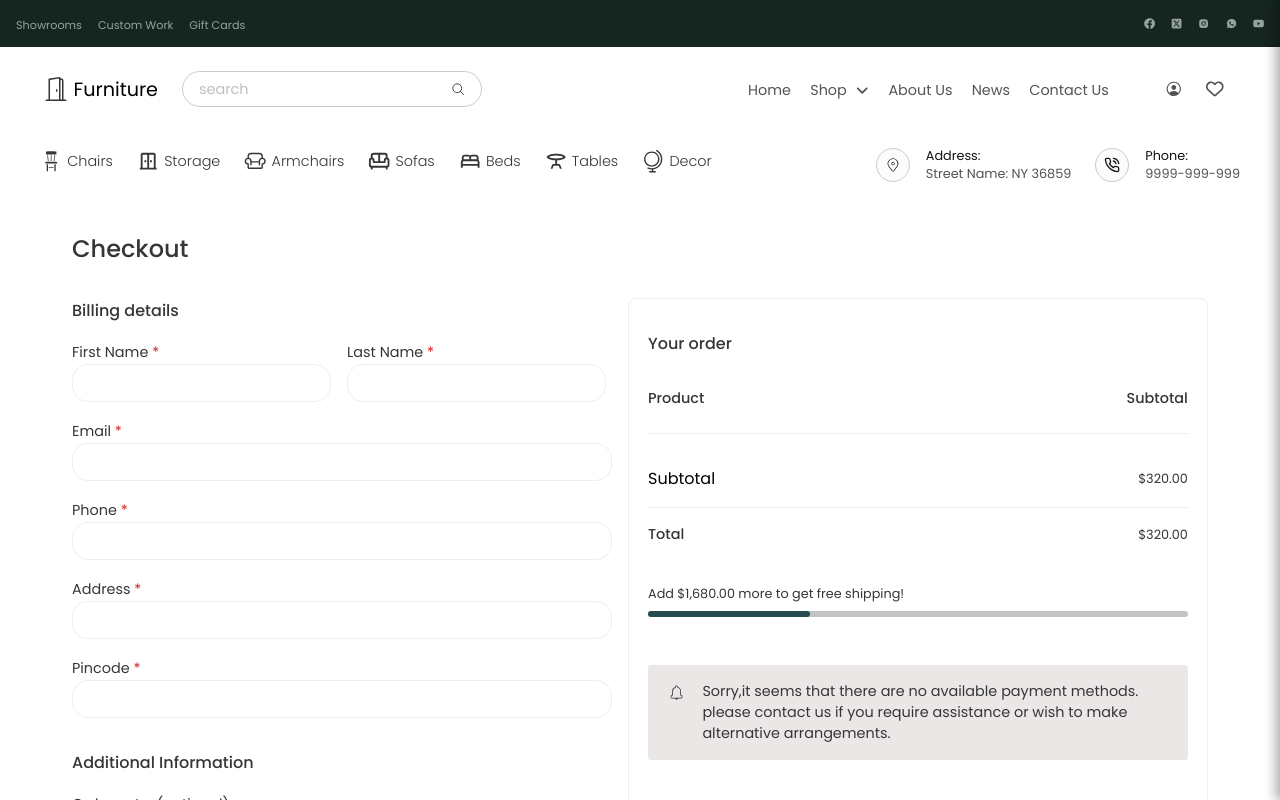
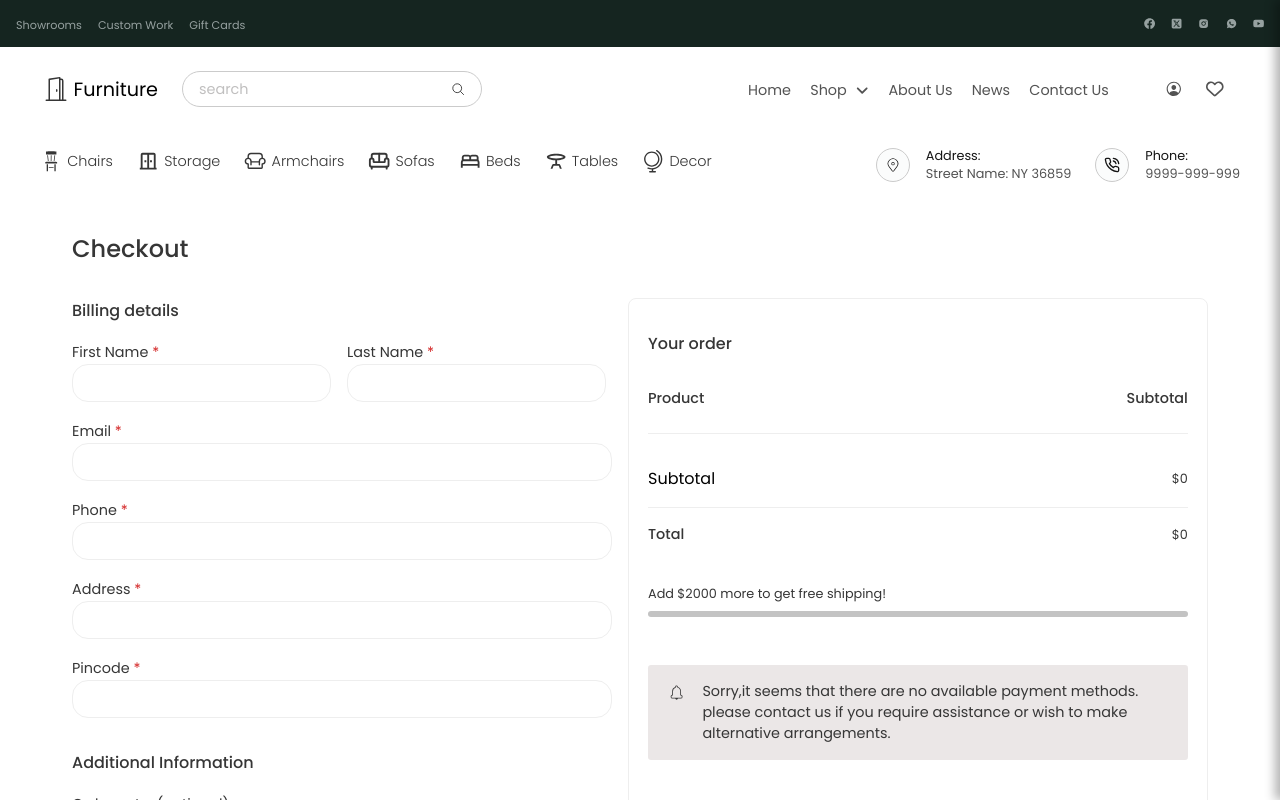
Before and after one commit to almdashif/Furniture_Mern, a React (Vite) app in the folder Frontend_Web/: page /checkout in a window 1280 px wide. Shown: the top 800 px of the page. Built offline with nearby package versions, Linux system fonts and the light colour scheme.

Commit message:
cartpage functionality done

```diff
--- a/Frontend_Web/src/Components/Drawer/Drawer.tsx
+++ b/Frontend_Web/src/Components/Drawer/Drawer.tsx
@@ -45,6 +45,11 @@ const Drawer = ({ open, setOpen }) => {
         navigate(`/shop`);
     }
 
+    const navigationTo = (path:string) => (e: React.MouseEvent) => {
+        toggleDrawer(e);
+        navigate(`${path}`);
+      };
+
     return (
         <div>
 
@@ -62,7 +67,7 @@ const Drawer = ({ open, setOpen }) => {
 
                     <div className="pagesContainer">
                         <ul>
-                            <li><a href="">Home</a></li>
+                            <li><a onClick={navigationTo('/')}>Home</a></li>
                             <li><a href="" onClick={toggleShopTab}><span>Shop <RiArrowDownSLine className={`${openShopTab ? 'rotate' : ""}`} /></span>
                                 <ul className={`${openShopTab ? 'openShopTab' : ""}`}>
                                     <li><a href="" onClick={navigateToShop}>Variable Product</a></li>
--- a/Frontend_Web/src/Modules/Cart/CartPage.tsx
+++ b/Frontend_Web/src/Modules/Cart/CartPage.tsx
@@ -158,7 +158,7 @@ const CartPage = () => {
             <div className="freeShippingContainer">
              {total <= 2000 ? <p>Add ${2000 - total} more to get free shipping!</p>
              :
-               <p>Hooray! you availed free shipping.</p>
+               <p>Hooray! you availed free shipping 🎉.</p>
              }
               <progress value={total} max={2000} color='pink' className='progressBar' />
             </div>
--- a/Frontend_Web/src/Modules/Cart/cart.scss
+++ b/Frontend_Web/src/Modules/Cart/cart.scss
@@ -130,6 +130,7 @@
                                 font-size: .9rem;
                                 font-weight: 400;
                                 color: var(--a-text-color);
+                                text-transform: capitalize;
                             }
 
                             .productItemPrice {
@@ -145,7 +146,7 @@
                     .quantityContainer {
                         width: 15%;
                         width: max-content;
-                        padding: .3rem 1rem;
+                        padding: .4rem 1rem;
                         font-size: .6rem;
                         border: 1px solid var(--borderColor);
                         border-radius: 2rem;
@@ -158,7 +159,7 @@
                         gap: 1rem;
 
                         a {
-                            font-size: .7rem;
+                            font-size: .8rem;
                             color: var(--a-text-color);
                         }
 
@@ -181,6 +182,8 @@
                         }
 
                         a {
+                            font-size: 1rem;
+                            color: var(--a-text-color);
                             display: inline-flex;
                         }
                     }
--- a/Frontend_Web/src/Modules/Checkout/Checkout.tsx
+++ b/Frontend_Web/src/Modules/Checkout/Checkout.tsx
@@ -15,10 +15,24 @@ import { GlobalContext } from '../../App.jsx';
 const Checkout = () => {
 
 
+
+  const { state, dispatch } = useContext(GlobalContext)
+  const [total, setTotal] = useState(0)
+
   useEffect(() => {
     window.scrollTo({ top: 0, left: 0 })
   }, [])
-  const { state, dispatch } = useContext(GlobalContext)
+
+
+    useEffect(() => {
+      let total = state.cart.reduce((totalPrice: number, item: any) => {
+        return totalPrice + item.currentprice * item.cartQuantity;
+      }, 0)
+      setTotal(Number(total))
+
+      console.log({total})
+
+    }, [state.cart])
 
 
   const updateCartProductQuantity = (e: React.MouseEvent<HTMLAnchorElement, MouseEvent>, data: any, type: number) => {
@@ -154,17 +168,20 @@ const Checkout = () => {
 
             <div className="subTotal">
               <p>Subtotal</p>
-              <span>$320.00</span>
+              <span>${total}</span>
             </div>
             <div className="divider"></div>
             <div className="total">
               <p>Total</p>
-              <span>$320.00</span>
+              <span>${total}</span>
             </div>
 
             <div className="freeShippingContainer">
-              <p>Add $1,680.00 more to get free shipping!</p>
-              <progress value={30} max={100} color='pink' className='progressBar' />
+            {total <= 2000 ? <p>Add ${2000 - total} more to get free shipping!</p>
+             :
+               <p>Hooray! you availed free shipping 🎉.</p>
+             }
+              <progress value={total} max={2000} color='pink' className='progressBar' />
             </div>
 
             <div className="paymentOptions">
```
